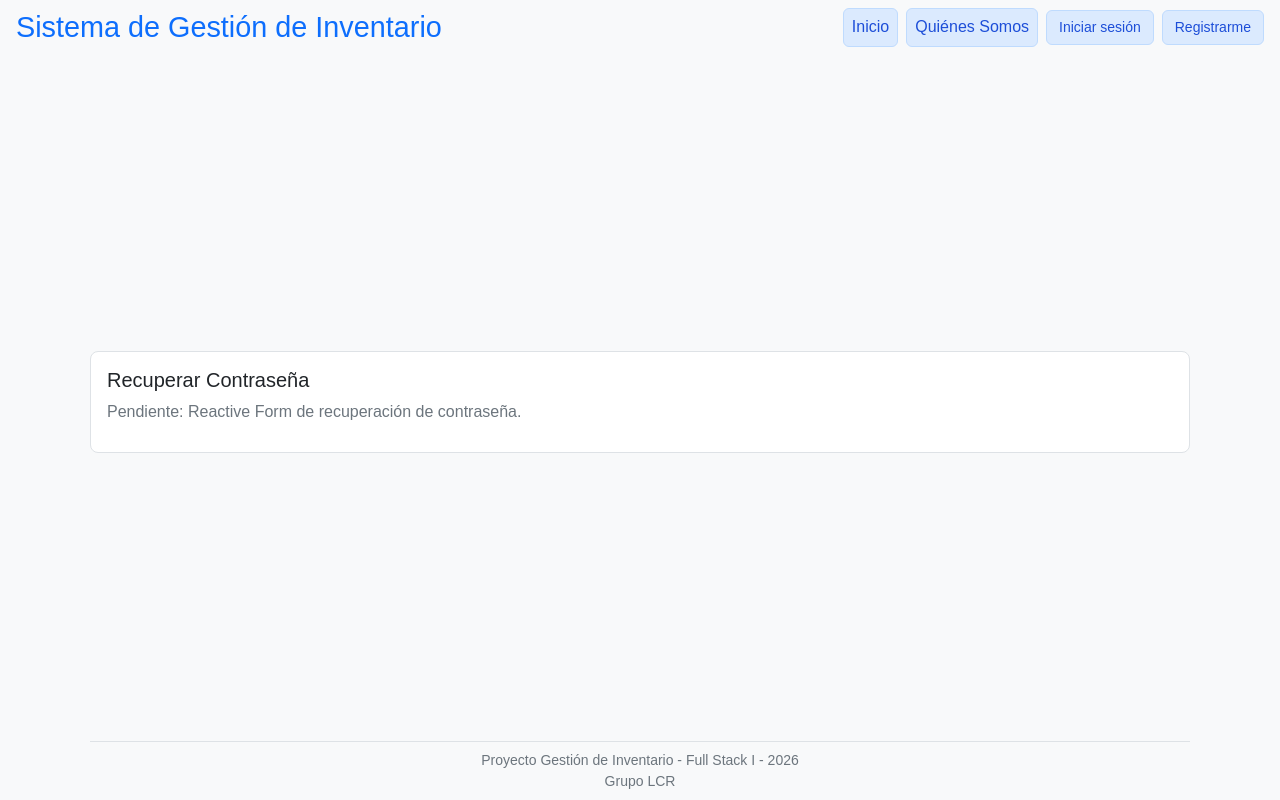
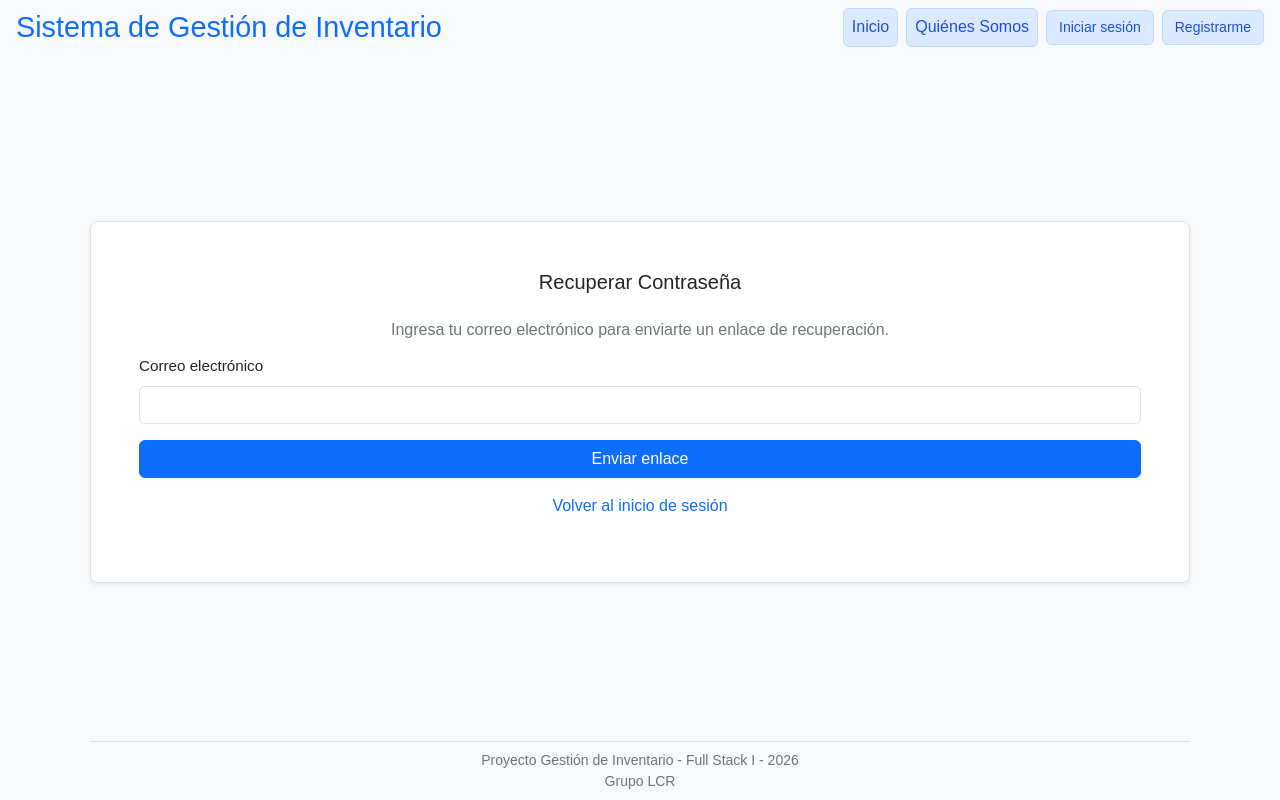
Before and after one commit to grupo-lcr-inventario-2026/gestion-de-inventario, an Angular app in the folder frontend/: page /recuperar-password in a window 1280 px wide. Built offline with nearby package versions, Linux system fonts and the light colour scheme.

Commit message:
feat: implementar recuperacion de contraseña

```diff
--- a/frontend/src/app/pages/recuperar-password/recuperar-password.html
+++ b/frontend/src/app/pages/recuperar-password/recuperar-password.html
@@ -1,5 +1,51 @@
-<!-- TODO (Caro): portar maqueta/recuperar-password.html a un Reactive Form (email) -->
-<section class="card">
-    <h2 class="card__title">Recuperar Contraseña</h2>
-    <p class="card__text">Pendiente: Reactive Form de recuperación de contraseña.</p>
+<section class="card shadow-sm p-4 p-md-5">
+  <h2 class="card__title text-center mb-4">
+    Recuperar Contraseña
+  </h2>
+
+  <p class="card__text text-center">
+    Ingresa tu correo electrónico para enviarte un enlace de recuperación.
+  </p>
+
+  <form [formGroup]="formularioRecuperacion" (ngSubmit)="enviarEnlace()">
+
+    <div class="mb-3">
+      <label for="email" class="form-label">
+        Correo electrónico
+      </label>
+
+      <input
+        type="email"
+        id="email"
+        class="form-control"
+        formControlName="email"
+      />
+
+      @if (
+        formularioRecuperacion.get('email')?.invalid &&
+        formularioRecuperacion.get('email')?.touched
+      ) {
+        <div class="text-danger mt-1">
+          @if (formularioRecuperacion.get('email')?.errors?.['required']) {
+            <small>El correo electrónico es obligatorio.</small>
+          }
+
+          @if (formularioRecuperacion.get('email')?.errors?.['email']) {
+            <small>Ingresá un correo electrónico válido.</small>
+          }
+        </div>
+      }
+    </div>
+
+    <button type="submit" class="btn btn-primary w-100">
+      Enviar enlace
+    </button>
+
+  </form>
+
+  <p class="mt-3 text-center">
+    <a routerLink="/login" class="text-decoration-none">
+      Volver al inicio de sesión
+    </a>
+  </p>
 </section>
--- a/frontend/src/app/pages/recuperar-password/recuperar-password.ts
+++ b/frontend/src/app/pages/recuperar-password/recuperar-password.ts
@@ -1,9 +1,34 @@
 import { Component } from '@angular/core';
+import {
+  FormBuilder,
+  FormGroup,
+  ReactiveFormsModule,
+  Validators,
+} from '@angular/forms';
 
 @Component({
-  imports: [],
+  imports: [ReactiveFormsModule],
   selector: 'app-recuperar-password',
   styles: ``,
   templateUrl: './recuperar-password.html',
 })
-export class RecuperarPassword {}
+export class RecuperarPassword {
+  formularioRecuperacion: FormGroup;
+
+  constructor(private formBuilder: FormBuilder) {
+    this.formularioRecuperacion = this.formBuilder.group({
+      email: ['', [Validators.required, Validators.email]],
+    });
+  }
+
+  enviarEnlace(): void {
+    if (this.formularioRecuperacion.invalid) {
+      this.formularioRecuperacion.markAllAsTouched();
+      return;
+    }
+
+    const email = this.formularioRecuperacion.value.email;
+
+    alert(`Se enviará un enlace de recuperación a ${email}`);
+  }
+}
```
